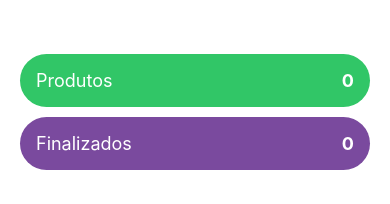
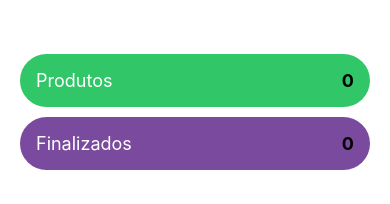
Before and after one commit to cesulfaculdade/Trabalho01-Danilo2023014102, a React Native app: screen / in a window 390 px wide. Shown: the part 239-443 px from the top of the page. Built offline with nearby package versions, Linux system fonts and the light colour scheme.

Commit message:
commit test

```diff
--- a/src/screens/CustomListLayout.tsx
+++ b/src/screens/CustomListLayout.tsx
@@ -30,7 +30,7 @@ const styles = StyleSheet.create({
   },
   listNumber: {
     fontSize: 18,
-    color: '#fff',
+    color: '#000',
     fontWeight: 'bold',
   },
 });
```
